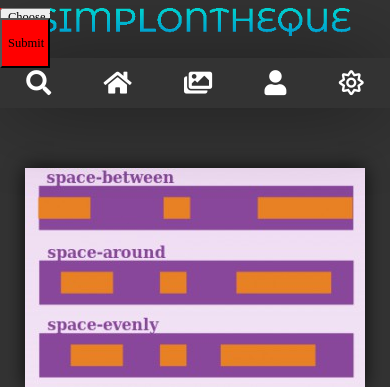
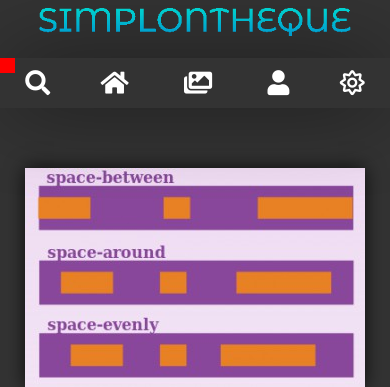
Before and after one commit to SebastienRebelo/VERSIONMOBILEPHOTOTHEQUE, a PHP site: page / in a window 390 px wide. Shown: the top 387 px of the page. Run offline with PHP 8.4, Linux system fonts and the light colour scheme; some libraries are stand-ins or nearby versions.

Commit message:
upload photomobile by seb

```diff
--- a/css/style.css
+++ b/css/style.css
@@ -327,4 +327,15 @@ footer a
       display: none;
 
     }
+    input[type="file"] {
+    height: 15px;
+    width: 15px;
+    text-decoration: none;
+}
+    input[type="file"] + label {
+    border: 1px solid rgba(0,0,0,.2);
+    padding: 5px;
+    border: none;
+}
+
   }
--- a/html/header.html
+++ b/html/header.html
@@ -23,14 +23,16 @@
   <nav>
       <div class="fas fa-search fa-2x" id="iconSearch"></div>
       <a href="index.php>"><i class="fas fa-home fa-2x"></i></a>
-      <a href="#"><i class="fas fa-images fa-2x"></i></a>
+          <input method='POST' style="color:transparent" type="file" class="test_input fas fa-images fa-2x"></input>
+          <label  for="file"> <i class="fas fa-images fa-2x"></i> </label>
       <a href="./formulaire.html"><i class="fas fa-user fa-2x"></i></a>
       <a href="./gestion_compte.html"><i class="far fa-sun fa-2x"></i></a>
-
       <div class="barrederecherche display-none" id="barrederecherche">
         <input class="recherchemobile" type="text" name="recherche" value="" placeholder="Recheche...">
       </div>
   </nav>
+
+        <!-- <input type="submit" class="test_input2" /> -->
 
 
 
--- a/index.php
+++ b/index.php
@@ -72,10 +72,10 @@
     echo $erreur;
   }
 ?>
-  <form method="POST" action="#" enctype="multipart/form-data">
+  <!-- <form method="POST" action="#" enctype="multipart/form-data">
       <input type="file" class="test_input">
       <input type="submit" class="test_input2" />
-  </form>
+  </form> -->
   </main>
 
 <?php include("html/footer.html"); ?>
```
